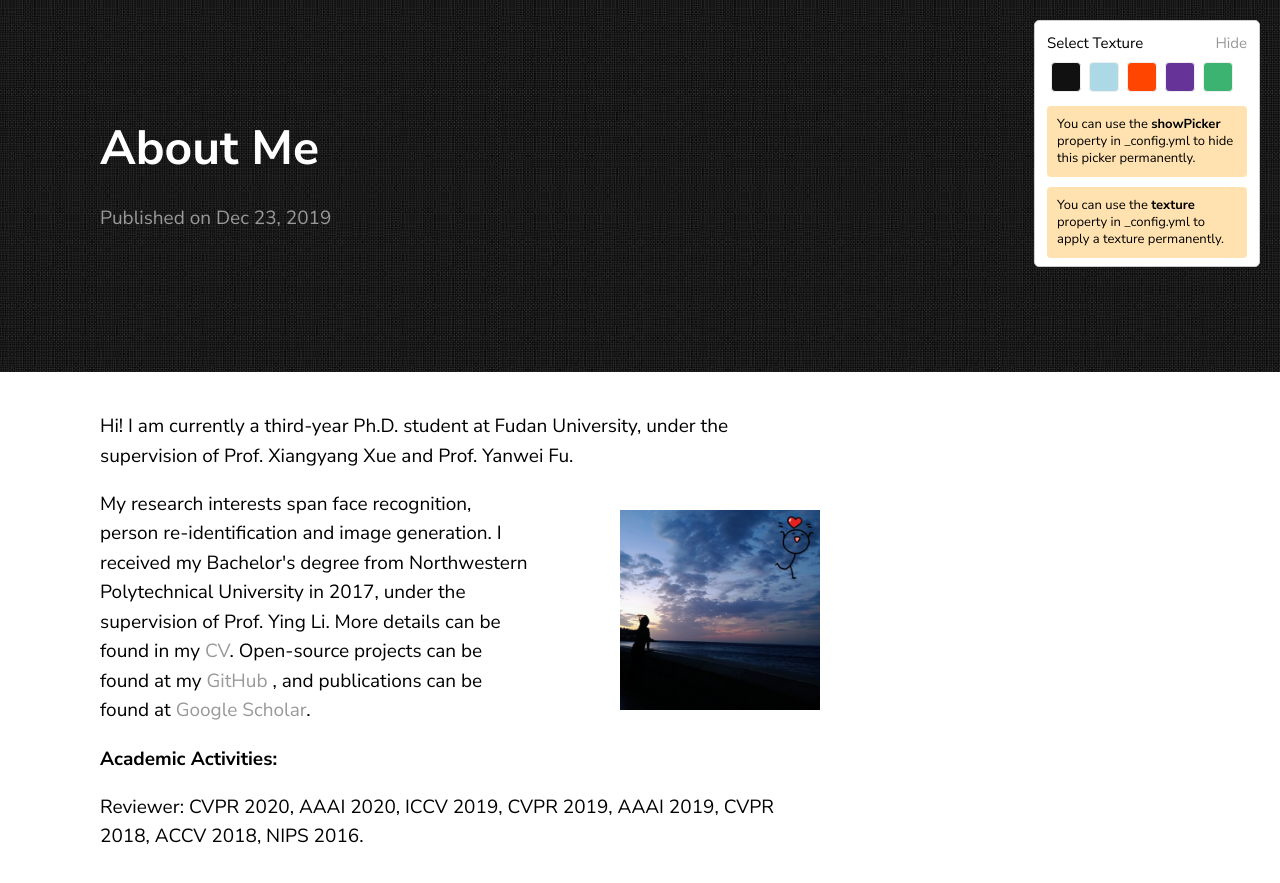
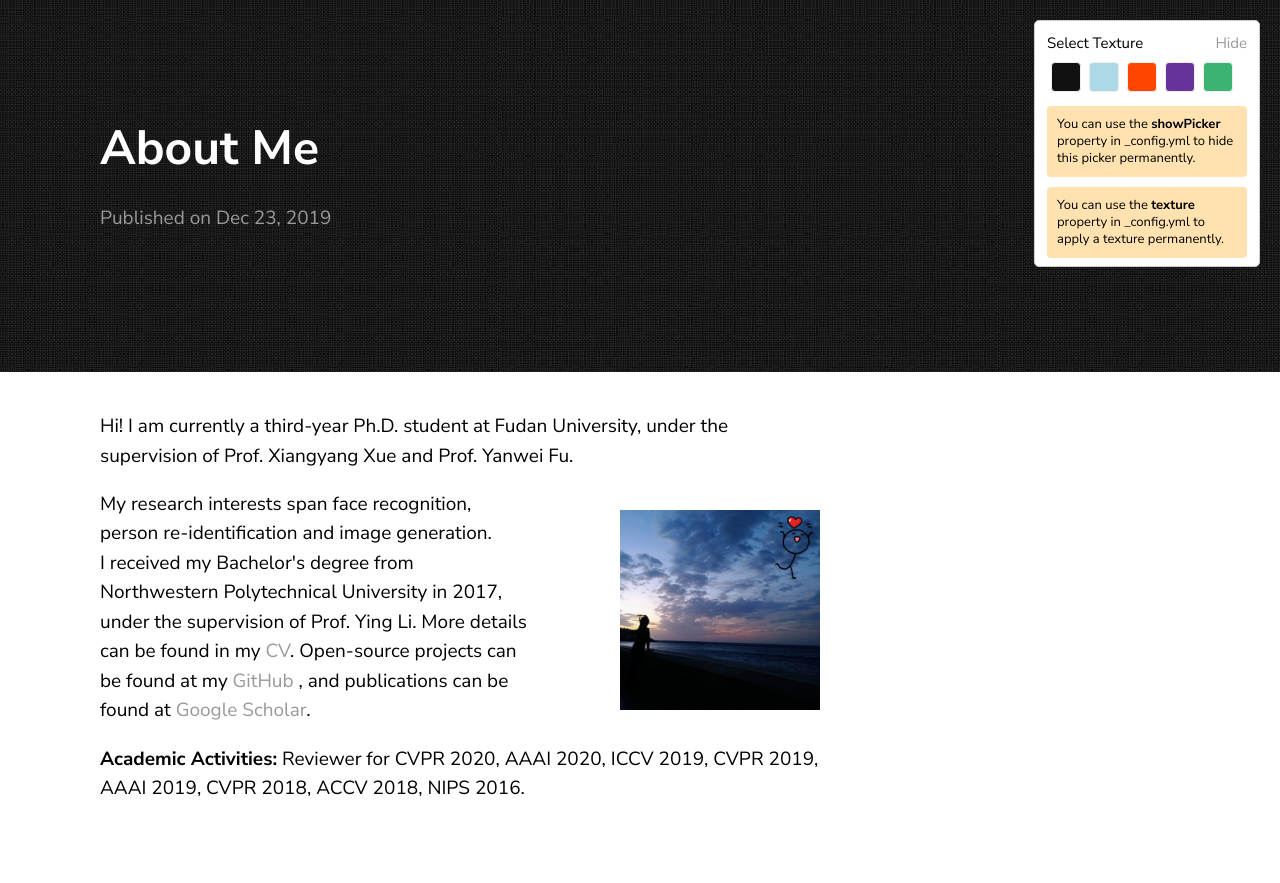
Before and after one commit to wxwangIris/wxwangIris.github.io, a Jekyll site: the page built from _posts/2019-06-23-about-me.markdown, in a window 1280 px wide. Shown: the top 883 px of the page. Built offline with Jekyll 4.4.1, drawn with Linux system fonts in a browser that asks for light colours.

Commit message:
commit 10

```diff
--- a/_posts/2019-06-23-about-me.markdown
+++ b/_posts/2019-06-23-about-me.markdown
@@ -11,7 +11,7 @@ Hi! I am currently a third-year Ph.D. student at Fudan University, under the sup
 <span style="display:inline-block;width:60%;word-wrap:break-word;white-space:normal;">
 
 My research interests span face recognition, person re-identification and image generation.
-
+<br>
 I received my Bachelor's degree from Northwestern Polytechnical University in 2017, under the supervision of Prof. Ying Li.
 
 More details can be found in my <a href="/img/about/CV_wwx.pdf" target="_blank">CV</a>.
@@ -22,5 +22,4 @@ Open-source projects can be found at my <a href="https://github.com/wxwangIris"
 </div>
 
 <b>Academic Activities:</b>
-
-Reviewer: CVPR 2020, AAAI 2020, ICCV 2019, CVPR 2019, AAAI 2019, CVPR 2018, ACCV 2018, NIPS 2016.
+Reviewer for CVPR 2020, AAAI 2020, ICCV 2019, CVPR 2019, AAAI 2019, CVPR 2018, ACCV 2018, NIPS 2016.
```
